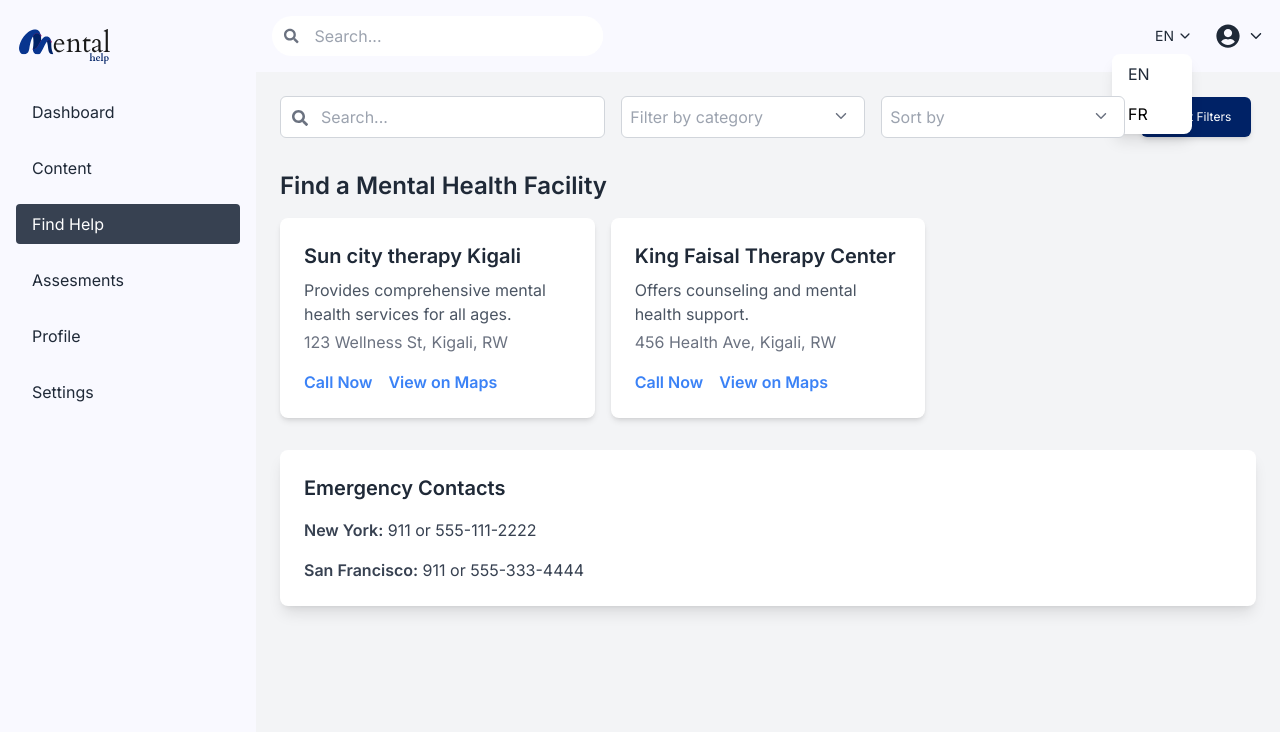
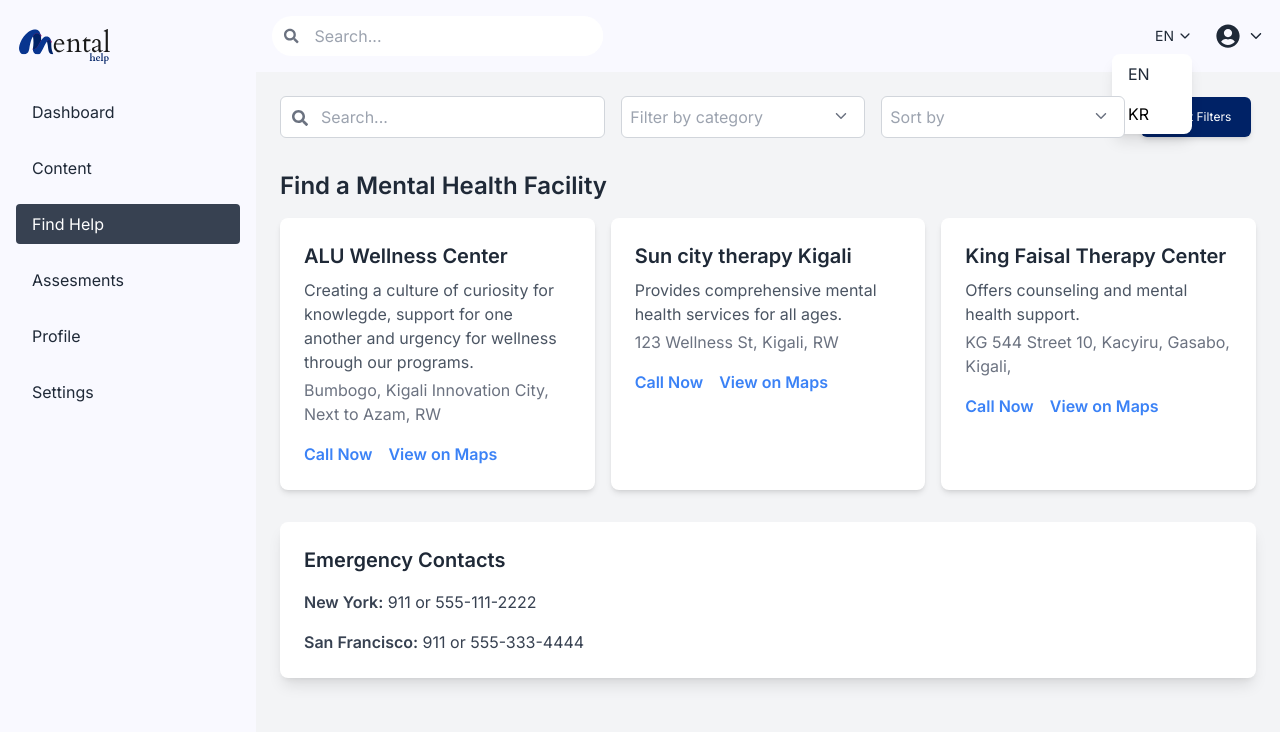
Before and after one commit to rosemondasilga/Mental-health, a React (Vite) app in the folder frontend/: page /find-help in a window 1280 px wide. Both pictures are taken after a click on the button "EN". Shown: the top 732 px of the page. Built offline with nearby package versions, Linux system fonts and the light colour scheme.

Commit message:
updated FindHelp

```diff
--- a/frontend/src/components/Navbar.tsx
+++ b/frontend/src/components/Navbar.tsx
@@ -59,10 +59,10 @@ const Navbar: React.FC<{ toggleSidebar: () => void }> = ({ toggleSidebar }) => {
                   EN
                 </button>
                 <button
-                  onClick={() => changeLanguage('FR')}
+                  onClick={() => changeLanguage('KR')}
                   className="block w-full text-left px-4 py-2 hover:bg-gray-200"
                 >
-                  FR
+                  KR
                 </button>
               </div>
             )}
--- a/frontend/src/pages/FindHelp.tsx
+++ b/frontend/src/pages/FindHelp.tsx
@@ -18,6 +18,15 @@ const FindHelp: React.FC = () => {
   const facilities = [
     {
       id: '1',
+      name: 'ALU Wellness Center',
+      address: 'Bumbogo, Kigali Innovation City, Next to Azam, RW',
+      phone: '+250-784-650-219',
+      Email: 'wellness@alueducation.com',
+      description: 'Creating a culture of curiosity for knowlegde, support for one another and urgency for wellness through our programs.',
+      category: 'General Wellness & Counseling',
+    },
+    {
+      id: '2',
       name: 'Sun city therapy Kigali',
       address: '123 Wellness St, Kigali, RW',
       phone: '555-123-4567',
@@ -25,12 +34,13 @@ const FindHelp: React.FC = () => {
       category: 'Mental Health',
     },
     {
-      id: '2',
+      id: '3',
       name: 'King Faisal Therapy Center',
-      address: '456 Health Ave,  Kigali, RW',
-      phone: '555-987-6543',
+      address: 'KG 544 Street 10, Kacyiru, Gasabo, Kigali,',
+      phone: '+250-788-123-200',
+      Email: 'info@kfhkigali.com',
       description: 'Offers counseling and mental health support.',
-      category: 'Counseling',
+      category: 'Medical Hospital',
     },
   ];
 
--- a/frontend/src/pages/Profile.tsx
+++ b/frontend/src/pages/Profile.tsx
@@ -10,9 +10,9 @@ const Profile: React.FC = () => {
 
   const [profileImage, setProfileImage] = useState<string | null>(null);
   const [loginHistory] = useState([
-    { date: '2023-10-01', location: 'New York, USA', device: 'Chrome on Windows' },
-    { date: '2023-09-15', location: 'San Francisco, USA', device: 'Safari on iPhone' },
-    { date: '2023-08-25', location: 'London, UK', device: 'Firefox on Mac' },
+    { date: '2023-10-01', location: 'Bumbogo, Kigali', device: 'Chrome on Windows' },
+    { date: '2023-09-15', location: 'Kibagabaga, Kigali', device: 'Safari on iPhone' },
+    { date: '2023-08-25', location: 'Zindiro, Kigali', device: 'Firefox on Mac' },
   ]);
   const [activities] = useState([
     { date: '2023-10-02', description: 'Completed mental wellness assessment.' },
```
